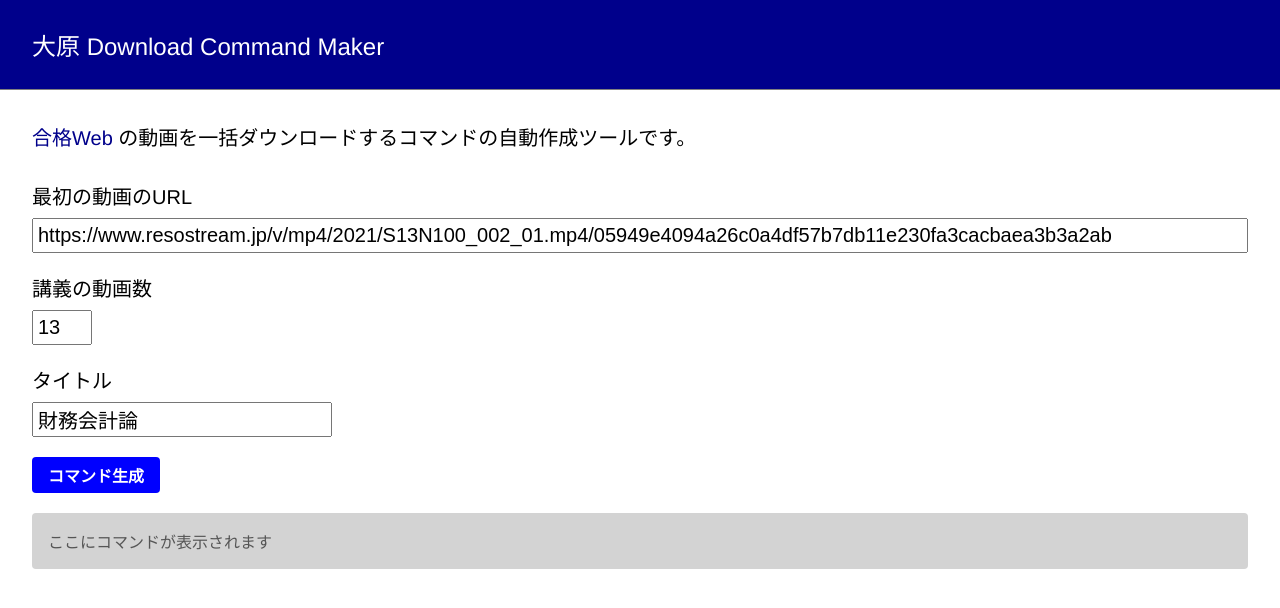
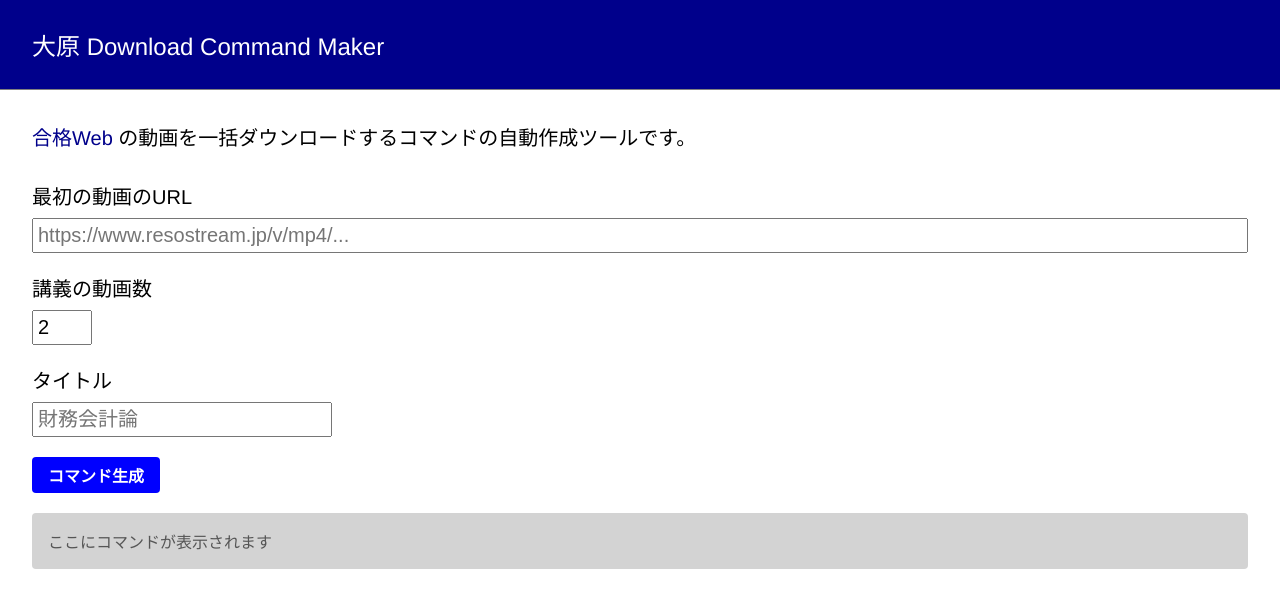
Before and after one commit to Maple0922/oohara-download, a Vue app: page / in a window 1280 px wide. Shown: the top 608 px of the page. Built offline with nearby package versions, Linux system fonts and the light colour scheme.

Commit message:
Update: gh-pages用の設定、inputのデフォルト値の修正

```diff
--- a/src/components/AppMain.vue
+++ b/src/components/AppMain.vue
@@ -40,16 +40,10 @@
 export default {
   data() {
     return {
-      // movie: {
-      //   url: "",
-      //   title: "",
-      //   count: "",
-      // },
       movie: {
-        url:
-          "https://www.resostream.jp/v/mp4/2021/S13N100_002_01.mp4/05949e4094a26c0a4df57b7db11e230fa3cacbaea3b3a2ab",
-        title: "財務会計論",
-        count: 13,
+        url: "",
+        title: "",
+        count: 2,
       },
       dividedUrl: {
         first: "",
--- a/vue.config.js
+++ b/vue.config.js
@@ -1,4 +1,5 @@
 module.exports = {
+  publicPath: "./",
   pages: {
     index: {
       entry: "src/main.js",
```
